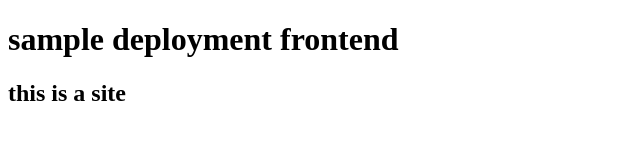
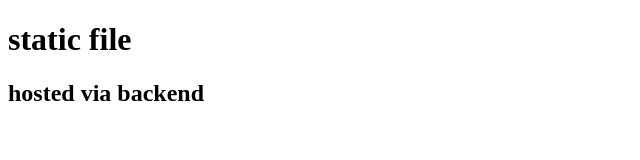
Before and after one commit to jaichaudhry323/SampleDeployFrontend, a website: page public/index.html in a window 1280 px wide. Shown: the whole page, without its empty margins (0-640 px from the left). Drawn offline with Linux system fonts and the light colour scheme.

Commit message:
first commit
Signed-off-by: jaichaudhry323 <jaichaudhry323@gmail.com>

```diff
--- a/index.html
+++ b/public/index.html
@@ -7,7 +7,7 @@
     <title>Document</title>
 </head>
 <body>
-    <h1>sample deployment frontend</h1>
-    <h2>this is a site</h2>
+    <h1>static file</h1>
+    <h2>hosted via backend</h2>
 </body>
 </html>
```
Also changed, not shown: package.json (added, +22 -0 lines), server.js (added, +13 -0 lines), 2 other files.
